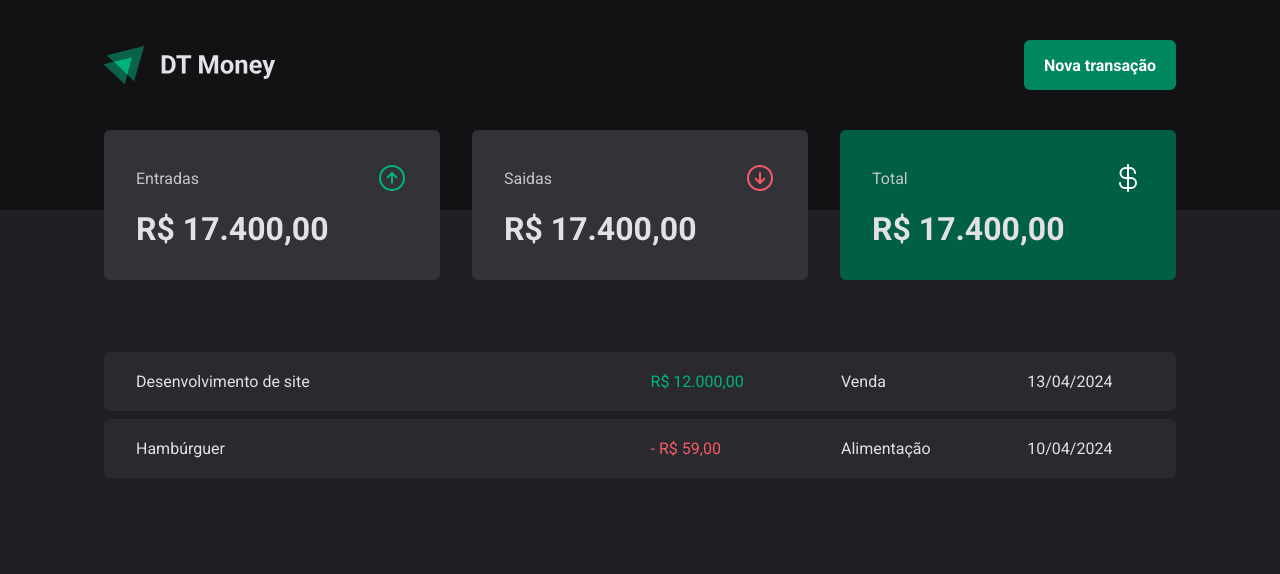
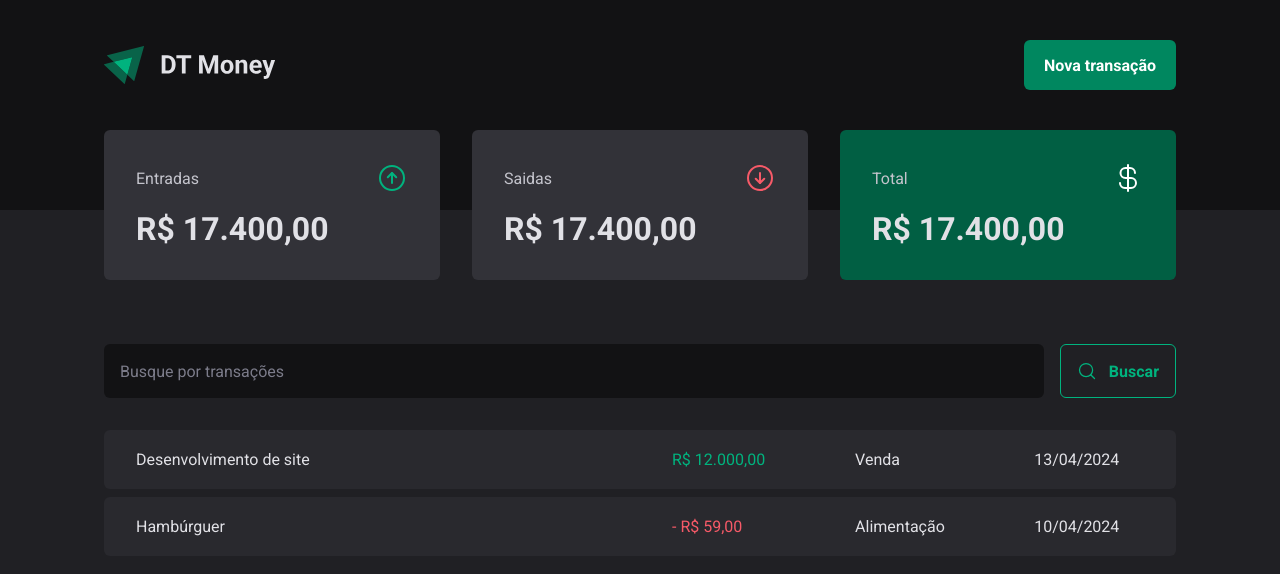
Before and after one commit to isagarci4/DT-money, a React (Vite) app: page / in a window 1280 px wide. Shown: the top 574 px of the page. Built offline with nearby package versions, Linux system fonts and the light colour scheme.

Commit message:
:sparkles: feat: input pesquisa de formulario

```diff
--- /dev/null
+++ b/src/pages/Transactions/components/SearchForm/index.tsx
@@ -0,0 +1,15 @@
+import { MagnifyingGlass } from "phosphor-react";
+import { SearchFormContainer } from "./styles";
+
+export function SearchForm() {
+    return(
+        <SearchFormContainer>
+            <input type="text" placeholder="Busque por transações" />
+
+            <button type="submit">
+                <MagnifyingGlass size={20} />
+                Buscar
+            </button>
+        </SearchFormContainer>
+    )
+}
--- /dev/null
+++ b/src/pages/Transactions/components/SearchForm/styles.ts
@@ -0,0 +1,40 @@
+import { styled } from "styled-components";
+
+export const SearchFormContainer = styled.form`
+    display: flex;
+    gap: 1rem;
+
+    input {
+        flex: 1;
+        border-radius: 6px;
+        border: 0;
+        background: ${props => props.theme["gray-900"]};
+        color: ${props => props.theme["gray-300"]};
+        padding: 1rem;
+
+        &::placeholder {
+            color: ${props => props.theme["gray-500"]};
+        }
+    }
+
+    button {
+        display: flex;
+        align-items: center;
+        gap: 0.75rem;
+
+        border: 0;
+        padding: 1rem;
+        background: transparent;
+        border: 1px solid ${props => props.theme["green-300"]};
+        color: ${props => props.theme["green-300"]};
+        font-weight: bold;
+        border-radius: 6px;
+
+        &:hover {
+            background: ${props => props.theme["green-500"]};
+            border-color: ${props => props.theme["green-500"]};
+            color: ${props => props.theme.white};
+            transition: background-color 0.2s, color 0.2s, border-color 0.2s;
+        }
+    }
+`
--- a/src/pages/Transactions/index.tsx
+++ b/src/pages/Transactions/index.tsx
@@ -1,5 +1,6 @@
 import { Header } from "../../components/Header";
 import { Summary } from "../../components/Summary";
+import { SearchForm } from "./components/SearchForm";
 import { PriceHighlight, TransactionsContainer, TransactionsTable } from "./styles";
 
 export function Transactions() {
@@ -9,10 +10,12 @@
             <Summary />
 
            <TransactionsContainer>
+                <SearchForm />
+
                 <TransactionsTable>
                     <tbody>
                         <tr>
-                            <td width="48%">Desenvolvimento de site</td>
+                            <td width="50%">Desenvolvimento de site</td>
                             <td>
                                 <PriceHighlight variant="income">
                                     R$ 12.000,00
@@ -22,7 +25,7 @@
                             <td>13/04/2024</td>
                         </tr>
                         <tr>
-                            <td width="48%">Hambúrguer</td>
+                            <td width="50%">Hambúrguer</td>
                             <td>
                                 <PriceHighlight variant="outcome">
                                     - R$ 59,00
--- a/src/pages/Transactions/styles.ts
+++ b/src/pages/Transactions/styles.ts
@@ -11,7 +11,7 @@
     width: 100%;
     border-collapse: separate;
     border-spacing: 0 0.5rem;
-    /* margin-top: 1.5rem; */
+    margin-top: 1.5rem;
 
     td {
         padding: 1.25rem 2rem;
```
